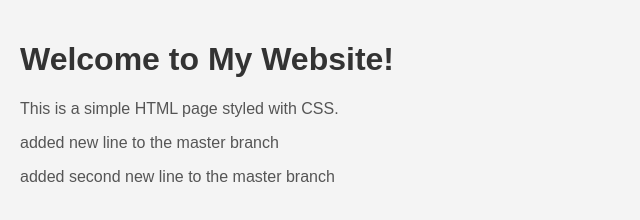
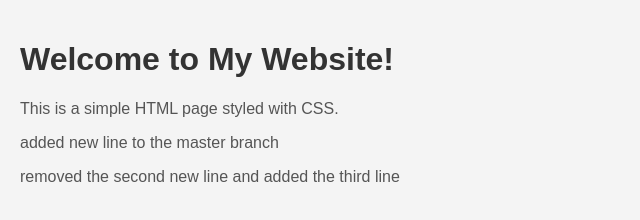
Before and after one commit to mohammedabubakarsiddiqva/hellohai, a plain HTML site: page index.html in a window 1280 px wide. Shown: the whole page, without its empty margins (0-640 px from the left). Drawn offline with Linux system fonts and the light colour scheme.

Commit message:
Update index.html
removed the second and the third

```diff
--- a/index.html
+++ b/index.html
@@ -10,6 +10,7 @@
   <h1>Welcome to My Website!</h1>
   <p>This is a simple HTML page styled with CSS.</p>
   <p>added new line to the master branch</p>
-  <p>added second new line to the master branch</p>
+
+  <p>removed the second new line and added the third line</p>
 </body>
 </html>
```
